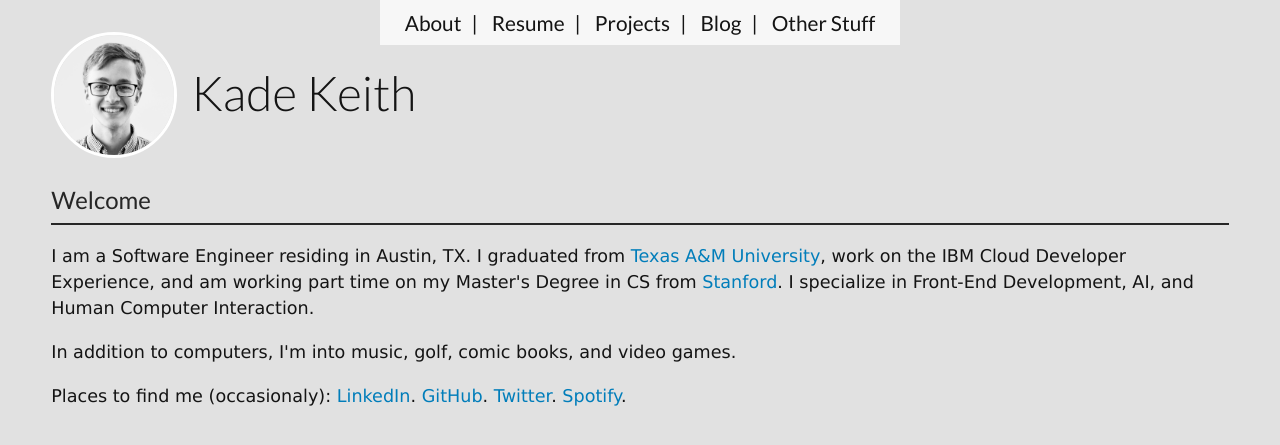
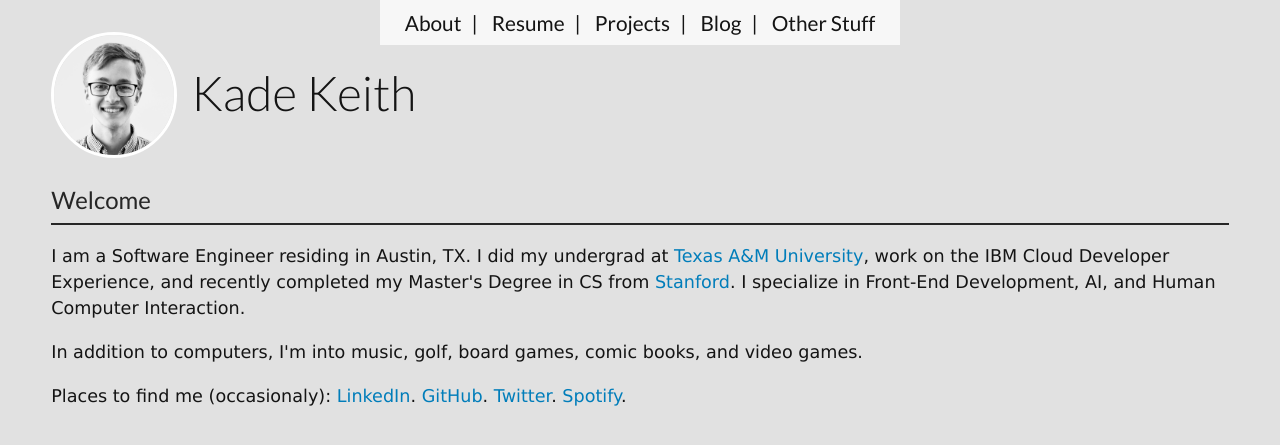
Before and after one commit to keithkade/keithkade.github.io, a Jekyll site: the page built from about/index.html, in a window 1280 px wide. Shown: the top 445 px of the page. Built offline with Jekyll 4.4.1, drawn with Linux system fonts in a browser that asks for light colours.

Commit message:
update resume and about page with graduation info

```diff
--- a/about/index.html
+++ b/about/index.html
@@ -7,10 +7,10 @@
 <article>
     <h2>Welcome</h2>
     <p>
-    I am a Software Engineer residing in Austin, TX. I graduated from <a href="https://engineering.tamu.edu/cse/" target="_blank">Texas A&amp;M University</a>, work on the IBM Cloud Developer Experience, and am working part time on my Master's Degree in CS from <a href="http://www-cs.stanford.edu/" target="_blank">Stanford</a>. I specialize in Front-End Development, AI, and Human Computer Interaction.
+    I am a Software Engineer residing in Austin, TX. I did my undergrad at <a href="https://engineering.tamu.edu/cse/" target="_blank">Texas A&amp;M University</a>, work on the IBM Cloud Developer Experience, and recently completed my Master's Degree in CS from <a href="http://www-cs.stanford.edu/" target="_blank">Stanford</a>. I specialize in Front-End Development, AI, and Human Computer Interaction.
     </p>
     <p>
-    In addition to computers, I'm into music, golf, comic books, and video games.
+    In addition to computers, I'm into music, golf, board games, comic books, and video games.
     </p>
     <p>
         Places to find me (occasionaly):
--- a/resume/index.html
+++ b/resume/index.html
@@ -103,7 +103,7 @@
 														<p class="degree">Master of Science in Computer Science - Artificial Intelligence Track, June 2020</p>
 
 														<p class="university undergrad"><b>Texas A&amp;M University</b></p>
-														<p class="time">CS GPA: <b>4.0</b>,  Overall GPA: <b>3.95</b></p>
+														<p class="time">GPA: <b>3.95</b></p>
 														<p class="degree">Bachelor of Science in Computer Science: Minors in Art and Mathematics, May 2016</p>
 												</div>
 										</dd>
```
